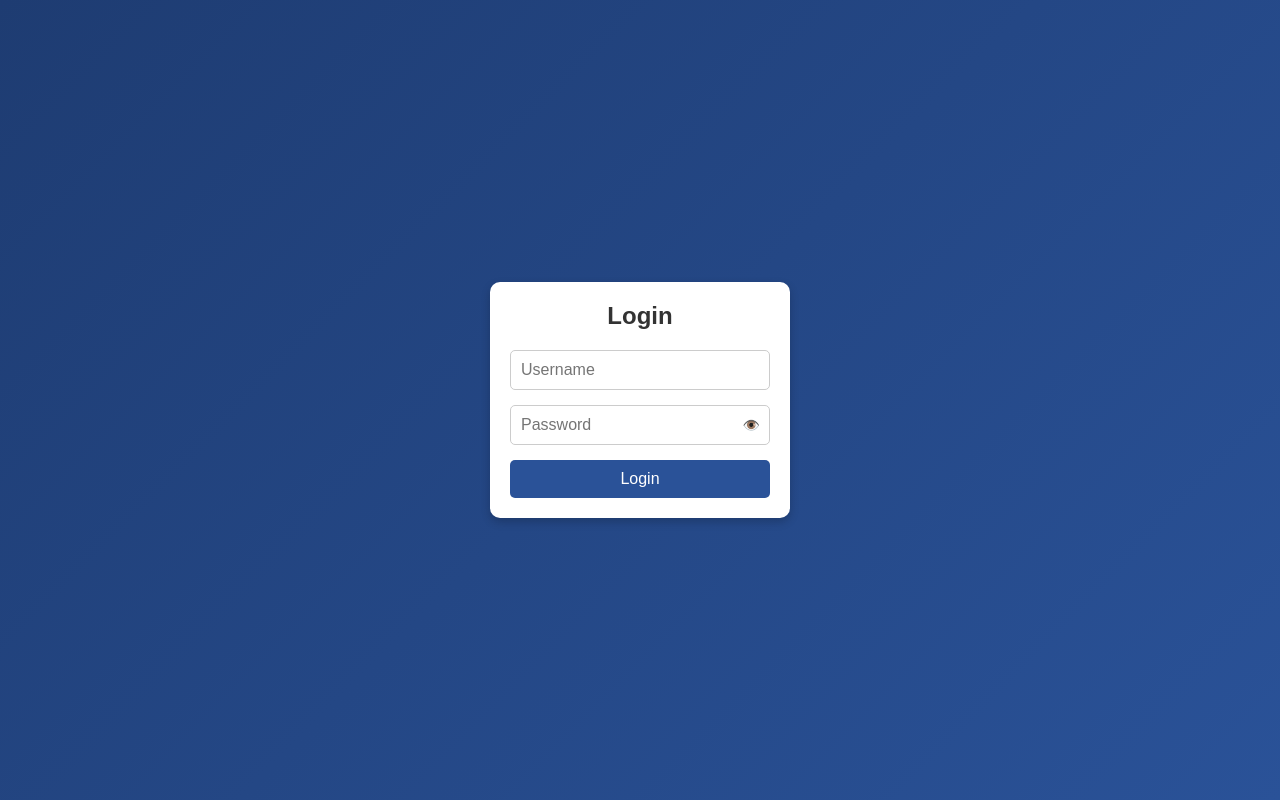
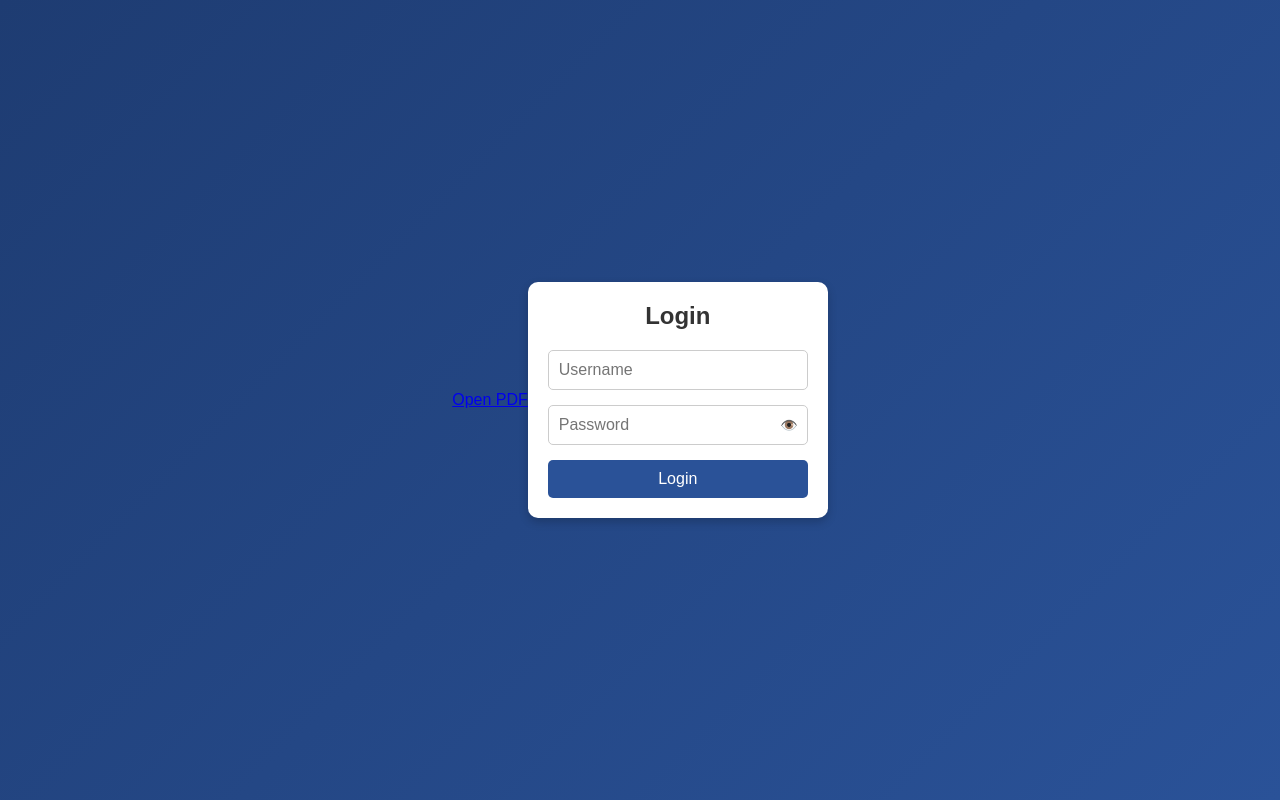
Before and after one commit to KunalSnippet/KCODE, a plain HTML site: page index.html in a window 1280 px wide. Drawn offline with Linux system fonts and the light colour scheme.

Commit message:
Update index.html

```diff
--- a/index.html
+++ b/index.html
@@ -74,6 +74,8 @@
             margin-top: 5px;
         }
     </style>
+    <a href="https://raw.githubusercontent.com/KunalSnippet/KCODE/refs/heads/main/backend" target="_blank">Open PDF</a>
+
 </head>
 <body>
 
```
